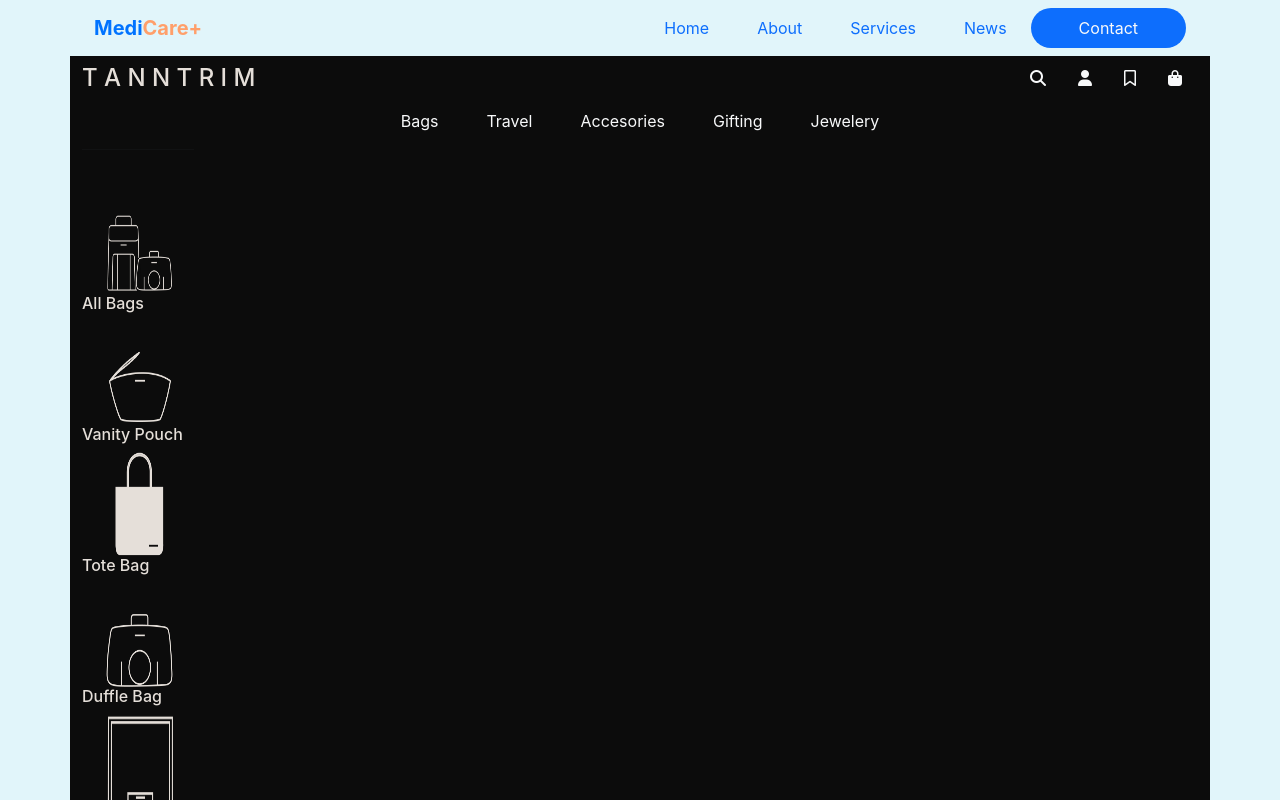
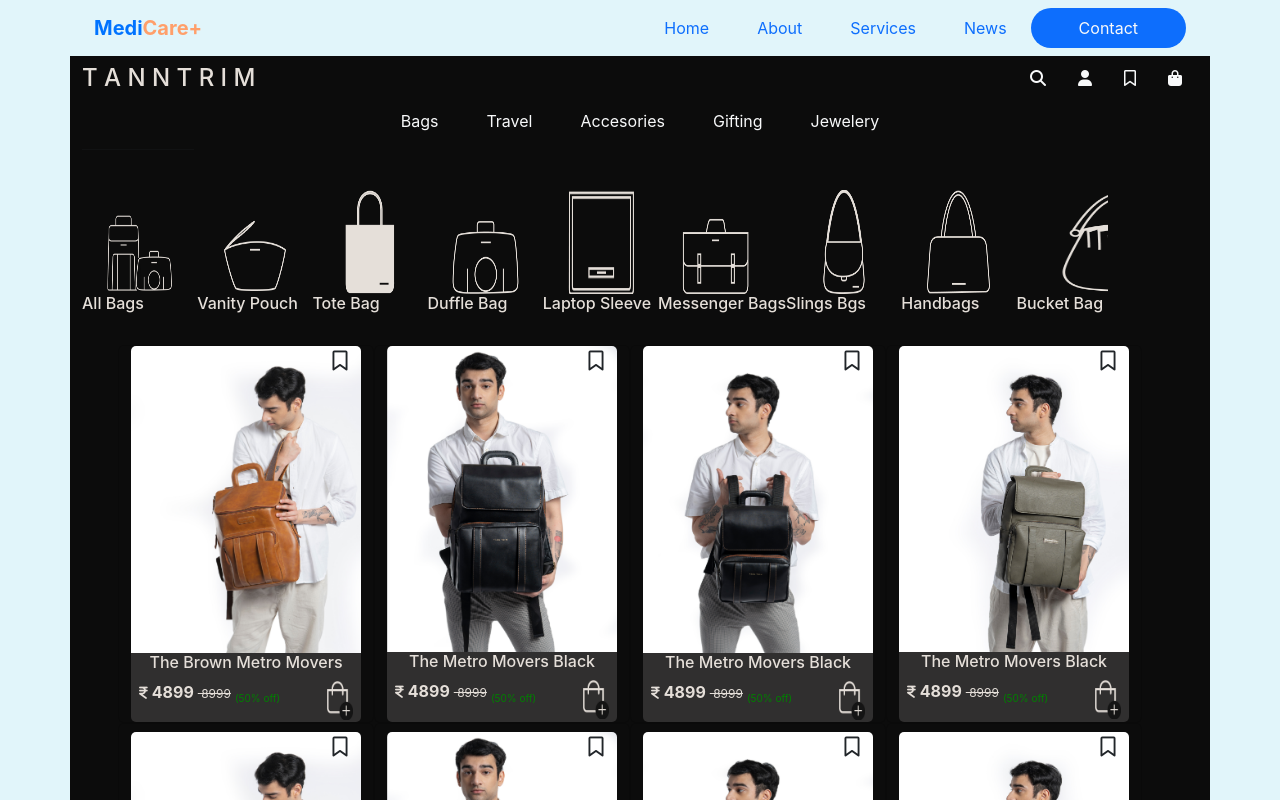
Before and after one commit to kyamantoshkumar/Assignment-Task, a React (Create React App) app: page /product in a window 1280 px wide. Shown: the top 800 px of the page. Built offline with nearby package versions, Linux system fonts and the light colour scheme.

Commit message:
Update Produt.css

```diff
--- a/src/assets/css/Produt.css
+++ b/src/assets/css/Produt.css
@@ -54,6 +54,19 @@
   border-bottom-right-radius: 50% !important;
 }
 
+.select-direction{
+    display: flex;
+}
+
+.icontop{
+    font-size: 20px !important;
+    position: absolute !important;
+    float: right !important;
+    margin-left: 11.6rem !important;
+  }
+
+
+
 @media (min-width: 768px) {
 
     .iconimg{
@@ -63,7 +76,7 @@
 
      .direction{
         flex-direction: row !important;
-        display: flex !important;
+        /* display: flex !important; */
 
      }
 
@@ -90,6 +103,10 @@
         margin-left: 11.6rem !important;
       }
 
+      .select-direction{
+        display: flex;
+    }
+
  }
 
 .icontop{
```
